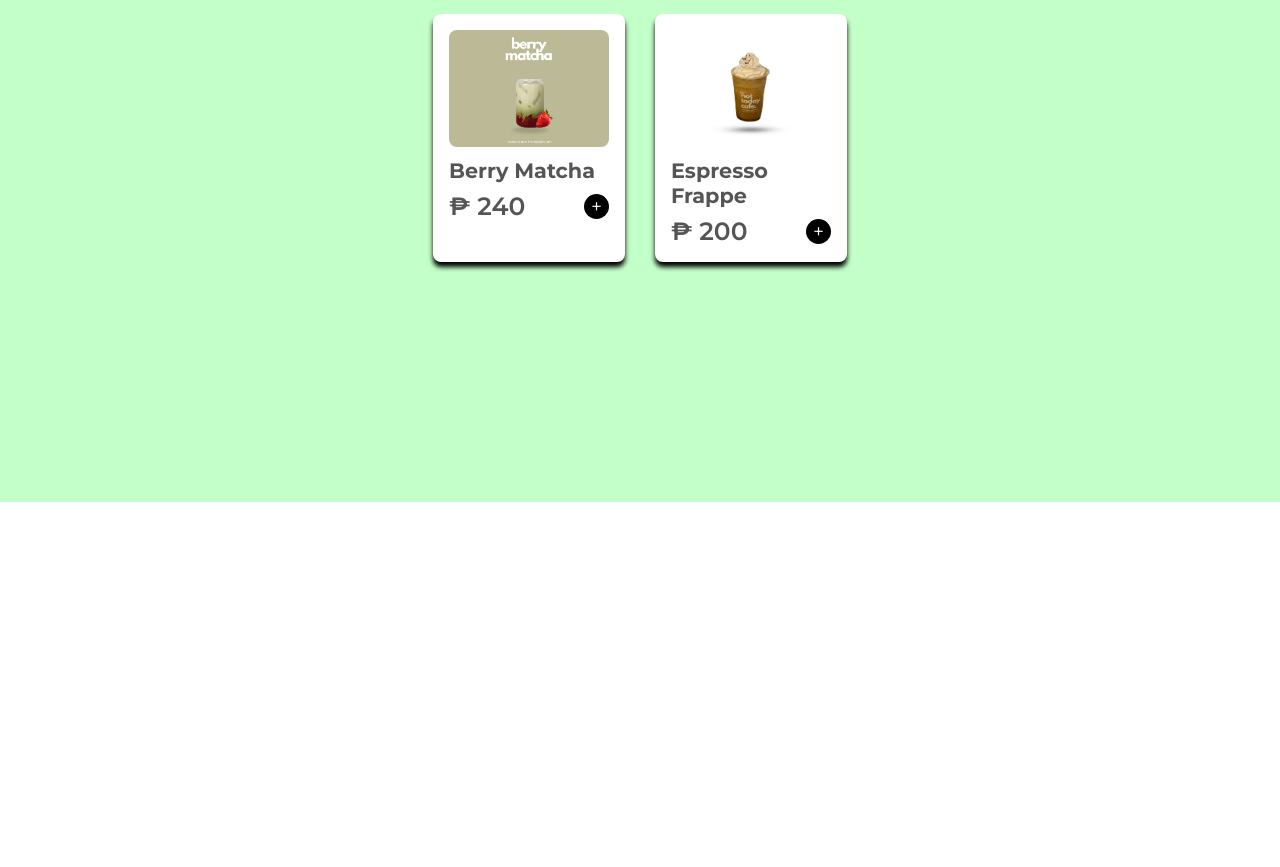
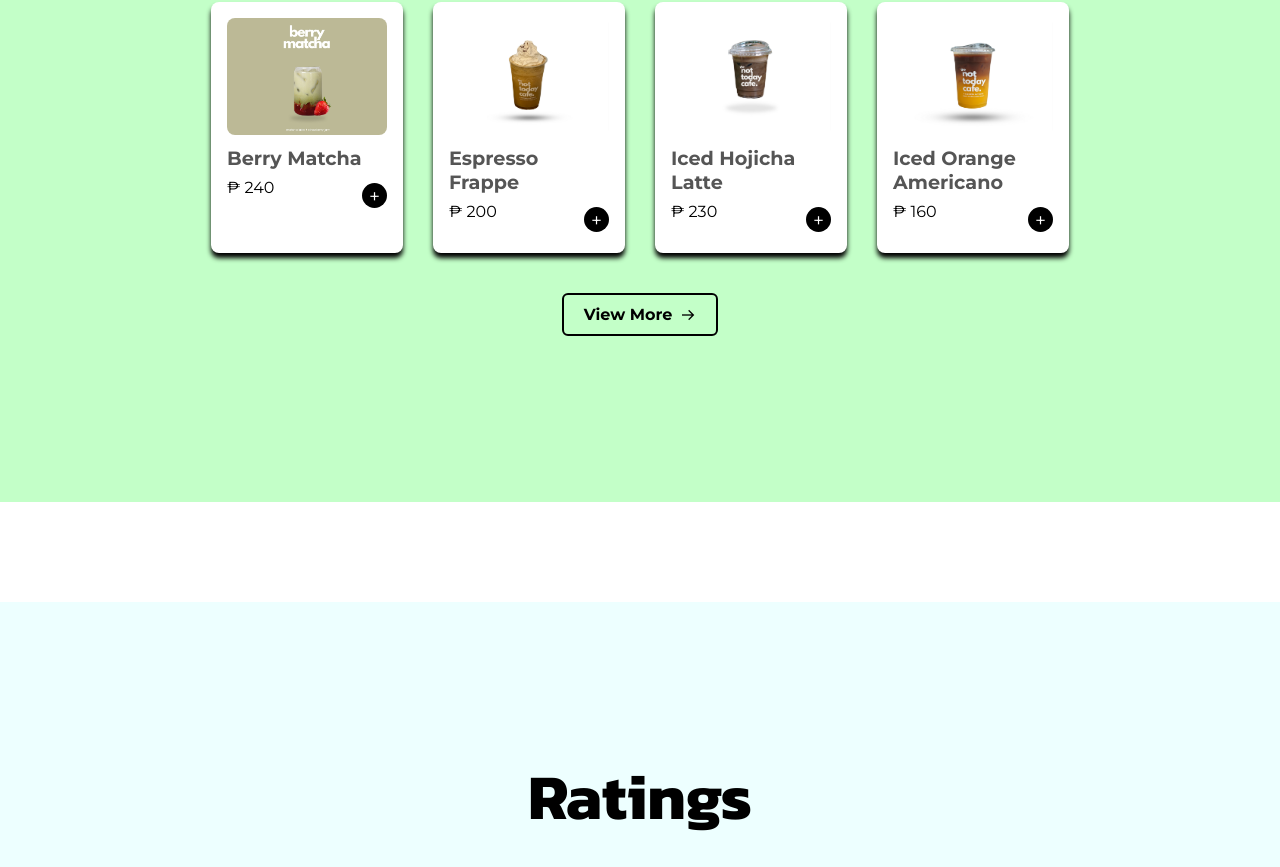
Before and after one commit to Karl104/ecommerce-system, a Vue app: page / in a window 1280 px wide. Shown: the part 1930-2797 px from the top of the page. Before the commit the page ends 2432 px from the top, so only its background shows below. Built offline with nearby package versions, Linux system fonts and the light colour scheme.

Commit message:
added the rating section

```diff
--- a/src/views/HomePage.vue
+++ b/src/views/HomePage.vue
@@ -10,8 +10,9 @@
           <!-- <span><strong>The not Today Cafe</strong></span> -->
 
           <ul class="navbar">
-            <li><a href="#">Menu</a></li>
+            <li><router-link to="/menu">Menu</router-link></li>
             <li><a href="#about">About</a></li>
+            <li><a href="#">Member+</a></li>
           </ul>
         </div>
 
@@ -34,14 +35,11 @@
       <section class="home-section">
         <div class="home-text">
           <h1>Beat the Laziness with Our Signature Iced Spanish Latte</h1>
-          <p>
-            Our signature Spanish Latte. The ultimate iced coffee to beat the "Not Today" blues and
-            energize your day.
-          </p>
-          <button class="home-order" @click="openModal">Buy Now</button>
+          <p>The ultimate iced coffee to beat the "Not Today" blues and energize your day.</p>
+          <button class="home-order" @click="openProductModal(icedNotTodayLatte)">Buy Now</button>
         </div>
         <div class="home-image-wrapper">
-          <img src="../assets/heyy.png" alt="iced not today" class="home-image" />
+          <img src="../assets/heyy.png" alt="Iced Not Today" class="home-image" />
         </div>
       </section>
 
@@ -60,25 +58,100 @@
           </p>
         </div>
       </section>
-      <section id="menu" class="menu-section">
+      <section class="menu-section">
         <div class="best-product">
-          <h1>Best Selling Products</h1>
+          <h2>Best Selling Products</h2>
           <div class="product-container">
-            <div class="product-card">
-              <img src="../assets/berry-matcha.jpg" alt="berry-matcha" />
-              <h4>Berry Matcha</h4>
+            <div
+              v-for="product in bestProducts"
+              :key="product.id"
+              class="product-card"
+              @click="openProductModal(product)"
+            >
+              <img :src="product.image" :alt="product.name" />
+              <h3>{{ product.name }}</h3>
               <div>
-                <span> ₱ 240</span>
+                <p>₱ {{ product.price }}</p>
                 <button>+</button>
               </div>
             </div>
-            <div class="product-card">
-              <img src="../assets/Espresso-Frappe.jpg" alt="espresso-frappe" />
-              <h4>Espresso Frappe</h4>
-              <div>
-                <span> ₱ 200</span>
-                <button>+</button>
+          </div>
+          <button class="view-btn" @click="goToMenu">
+            View More <i class="bx bx-arrow-back bx-rotate-180"></i>
+          </button>
+        </div>
+      </section>
+
+      <section class="rating-section">
+        <h1>Ratings</h1>
+        <div class="rating-all">
+          <div class="rating-container">
+            <div class="ratings">
+              <div class="user">
+                <img src="../assets/noze.jpg" alt="" />
+                <div class="user-info">
+                  <h3>Noze</h3>
+                  <div class="stars">
+                    <i class="bx bxs-star"></i>
+                    <i class="bx bxs-star"></i>
+                    <i class="bx bxs-star"></i>
+                    <i class="bx bxs-star-half"></i>
+                    <i class="bx bx-star"></i>
+                  </div>
+                </div>
               </div>
+              <p class="text">
+                The ambiance is cozy and inviting, making it the perfect spot to catch up with
+                friends or work on your laptop. Overall, this coffee shop should be on everyone's
+                must-visit list.
+              </p>
+            </div>
+          </div>
+
+          <div class="rating-container">
+            <div class="ratings">
+              <div class="user">
+                <img src="../assets/avatar.jpg" alt="" />
+                <div class="user-info">
+                  <h3>John Doe</h3>
+                  <div class="member">
+                    <h4>Member+</h4>
+                  </div>
+                  <div class="stars-member">
+                    <i class="bx bxs-star"></i>
+                    <i class="bx bxs-star"></i>
+                    <i class="bx bxs-star"></i>
+                    <i class="bx bxs-star"></i>
+                    <i class="bx bxs-star"></i>
+                  </div>
+                </div>
+              </div>
+              <p class="text">
+                My order always arrives on time, and the coffee is consistently great. Love how
+                simple and efficient the whole system is—highly recommend!
+              </p>
+            </div>
+          </div>
+
+          <div class="rating-container">
+            <div class="ratings">
+              <div class="user">
+                <img src="../assets/sophia.jpg" alt="" />
+                <div class="user-info">
+                  <h3>Pyang</h3>
+                  <div class="member">
+                    <h4>Member+</h4>
+                  </div>
+                  <div class="stars-member">
+                    <i class="bx bxs-star"></i>
+                    <i class="bx bxs-star"></i>
+                    <i class="bx bxs-star"></i>
+                    <i class="bx bxs-star"></i>
+                    <i class="bx bxs-star"></i>
+                  </div>
+                </div>
+              </div>
+              <p class="text">Best Coffee Shop ever! Highly Recommend</p>
             </div>
           </div>
         </div>
@@ -86,8 +159,109 @@
     </div>
   </div>
 
-  <ProductModal v-if="showModal" @close="closeModal" />
+  <ProductModal v-if="showModal" :product="selectedProduct" @close="closeModal" />
 </template>
+
+<script>
+import ProductModal from '../components/ProductModal.vue'
+
+export default {
+  components: {
+    ProductModal,
+  },
+  data() {
+    return {
+      showModal: false,
+      selectedProduct: null,
+      icedNotTodayLatte: {
+        id: 4,
+        name: 'Iced Not Today Latte',
+        price: 190,
+        image: new URL('@/assets/iced not today latte.jpg', import.meta.url).href,
+        description: 'Most ordered. Our own signature Spanish latte.',
+        hasDrinkExtras: true,
+        hasSize: true,
+        hasShot: true,
+        hasSpecialInstructions: true,
+      },
+      bestProducts: [
+        {
+          id: 1,
+          name: 'Berry Matcha',
+          price: 240,
+          image: new URL('@/assets/berry-matcha.jpg', import.meta.url).href,
+          description: 'Ceremonial grade matcha latte with strawberry jam',
+          hasDrinkExtras: false,
+          hasSize: false,
+          hasShot: false,
+          hasSpecialInstructions: true,
+        },
+        {
+          id: 2,
+          name: 'Espresso Frappe',
+          price: 200,
+          image: new URL('@/assets/Espresso-Frappe.jpg', import.meta.url).href,
+          description: 'Blended espresso with milk.',
+          hasDrinkExtras: true,
+          hasSize: false,
+          hasShot: false,
+          hasSpecialInstructions: true,
+        },
+        {
+          id: 3,
+          name: 'Iced Hojicha Latte',
+          price: 230,
+          image: new URL('@/assets/Iced-Hojicha-Latte.jpg', import.meta.url).href,
+          description: 'S grade roasted matcha with milk.',
+          hasDrinkExtras: true,
+          hasSize: false,
+          hasShot: false,
+          hasSpecialInstructions: true,
+        },
+        {
+          id: 5,
+          name: 'Iced Orange Americano',
+          price: 160,
+          image: new URL('@/assets/iced-orange-americano.jpg', import.meta.url).href,
+          description: 'Orange juice with double shot of espresso',
+          hasDrinkExtras: true,
+          hasSize: true,
+          hasShot: true,
+          hasSpecialInstructions: true,
+        },
+      ],
+    }
+  },
+  methods: {
+    goToLogin() {
+      this.$router.push('/login')
+    },
+    goToSignUp() {
+      this.$router.push('/signup')
+    },
+    goToMenu() {
+      this.$router.push('/menu')
+    },
+    openModal() {
+      this.showModal = true
+      document.body.classList.add('no-scroll') // Disable scrolling
+    },
+    closeModal() {
+      this.showModal = false
+      this.selectedProduct = null
+      document.body.classList.remove('no-scroll') // Re-enable scrolling
+    },
+    openProductModal(product) {
+      this.selectedProduct = product
+      this.openModal()
+    },
+    addToCart(product) {
+      console.log(`Added ${product.name} to cart`)
+      // Implement your cart functionality
+    },
+  },
+}
+</script>
 
 <style>
 @import url('https://fonts.googleapis.com/css2?family=Kanit:ital,wght@0,100;0,200;0,300;0,400;0,500;0,600;0,700;0,800;0,900;1,100;1,200;1,300;1,400;1,500;1,600;1,700;1,800;1,900&display=swap');
@@ -101,6 +275,11 @@
   text-decoration: none;
   list-style: none;
   font-family: 'Kanit', sans-serif;
+  overflow-x: hidden;
+}
+
+.no-scroll {
+  overflow: hidden;
 }
 
 :root {
@@ -330,10 +509,10 @@ li {
   align-items: center;
   justify-content: flex-start;
   width: 100vw;
-  height: 90vh;
-  background-color: #deffe1;
+  height: auto;
+  background-color: #c3ffc8;
   margin-top: 100px;
-  min-height: 90vh;
+  min-height: 80vh;
 }
 
 .best-product {
@@ -344,8 +523,28 @@ li {
   width: 100%;
 }
 
-.best-product h1 {
-  font-size: 3rem;
+.view-btn {
+  background-color: transparent;
+  border: 2px solid black;
+  color: black;
+  padding: 10px 20px;
+  font-size: 1rem;
+  font-weight: bold;
+  border-radius: 6px;
+  cursor: pointer;
+  transition: all 0.3s ease;
+  display: flex;
+  align-items: center;
+  gap: 8px;
+}
+
+.view-btn:hover {
+  background-color: black;
+  color: white;
+}
+
+.best-product h2 {
+  font-size: 2.5rem;
   font-family: 'Kanit';
   color: #000000;
   margin: 0;
@@ -369,6 +568,14 @@ li {
   box-shadow: 0 5px 5px #000000;
   font-family: Arial, Helvetica, sans-serif;
   cursor: pointer;
+  border-radius: 8px;
+  transition:
+    background-color 0.3s ease,
+    box-shadow 0.3s ease;
+}
+
+.product-card:hover {
+  background-color: lightgray;
 }
 
 .product-card img {
@@ -376,8 +583,8 @@ li {
   border-radius: 8px;
 }
 
-.product-card h4 {
-  font-size: 1.3rem;
+.product-card h3 {
+  font-size: 1.2rem;
   margin: 0.5rem 0;
   font-weight: bold;
 }
@@ -387,6 +594,12 @@ li {
   display: flex;
   justify-content: space-between;
   align-items: center;
+}
+
+.product-card p {
+  font-size: 1rem;
+  color: #000000;
+  margin-bottom: 1rem;
 }
 
 .product-card button {
@@ -402,47 +615,102 @@ li {
   align-items: center;
 }
 
-.product-card:hover {
+.product-card button:hover {
   color: #fff;
-  background-color: lightslategray;
+  background-color: rgb(179, 179, 179);
 }
 
 .product-card:hover button {
   color: #000;
   background-color: #fff;
 }
+
+.rating-section {
+  display: flex;
+  flex-direction: column;
+  align-items: center;
+  padding: 75px;
+  width: 100%;
+  height: auto;
+  background-color: #edffff;
+  min-height: 70px;
+  justify-content: center;
+  margin-top: 100px;
+  min-height: 90vh;
+}
+
+.rating-all {
+  display: flex;
+  flex-direction: row;
+  align-items: center;
+  gap: 15px;
+}
+
+.rating-section h1 {
+  font-size: 4rem;
+  font-family: 'Kanit';
+  color: #000000;
+  margin: 0;
+  padding: 0 0 20px 0;
+  padding-bottom: 85px;
+  text-align: center;
+  width: 100%;
+}
+
+.rating-container {
+  position: relative;
+  perspective: 1000px;
+}
+
+.rating-container .ratings {
+  border-radius: 5px;
+  background: #fff;
+  box-shadow: 0 5px 10px #3337;
+  padding: 20px;
+  width: 450px;
+  margin: 10px;
+  position: relative;
+}
+
+.rating-container .ratings img {
+  height: 100px;
+  width: 100px;
+  border-radius: 50%;
+  object-fit: cover;
+  margin-right: 10px;
+}
+
+.rating-container .ratings .user {
+  display: flex;
+  align-items: center;
+}
+
+.rating-container .ratings .user .user-info h3 {
+  color: #333;
+  font-size: 20px;
+}
+
+.rating-container .ratings .user .user-info .member h4 {
+  color: #b637ff;
+  font-size: 13px;
+}
+
+.rating-container .ratings .user .user-info .stars {
+  color: #000000;
+  font-size: 15px;
+}
+
+.rating-container .ratings .user .user-info .stars-member {
+  color: #000000;
+  font-size: 15px;
+  margin-top: 10px;
+}
+
+.rating-container .ratings .text {
+  color: #333;
+  font-size: 14px;
+  padding-top: 15px;
+  font-style: italic;
+  /* text-transform: capitalize; */
+}
 </style>
-
-<script>
-import ProductModal from '../components/ProductModal.vue'
-
-export default {
-  components: {
-    ProductModal,
-  },
-  data() {
-    return {
-      showModal: false,
-    }
-  },
-  methods: {
-    goToLogin() {
-      this.$router.push('/login')
-      console.log('Navigating to login page')
-    },
-    goToSignUp() {
-      this.$router.push('/signup')
-      console.log('Navigating to signup page')
-    },
-
-    openModal() {
-      this.showModal = true
-      console.log('Modal opened:', this.showModal)
-    },
-    closeModal() {
-      this.showModal = false
-      console.log('Modal closed:', this.showModal)
-    },
-  },
-}
-</script>
```
